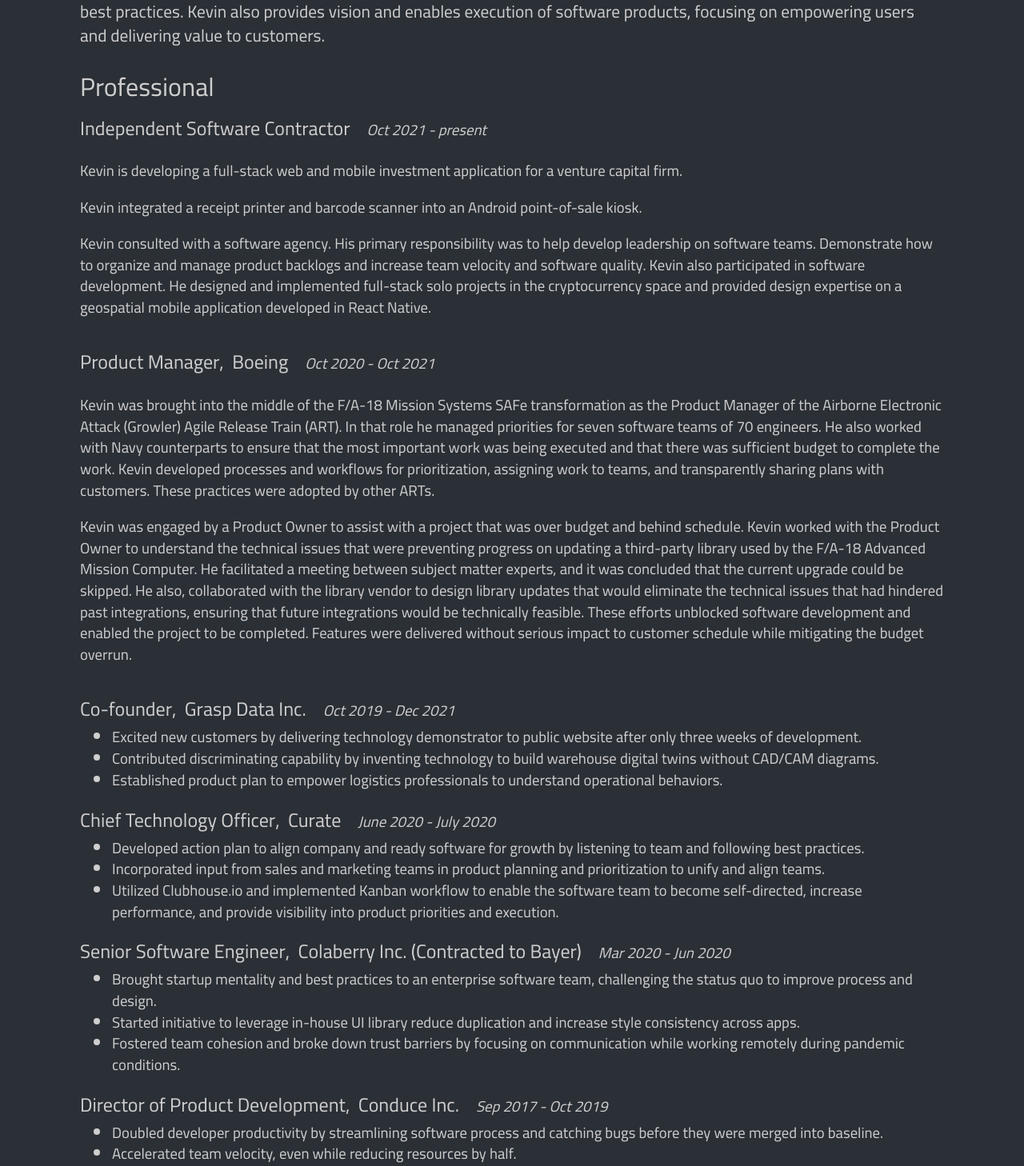
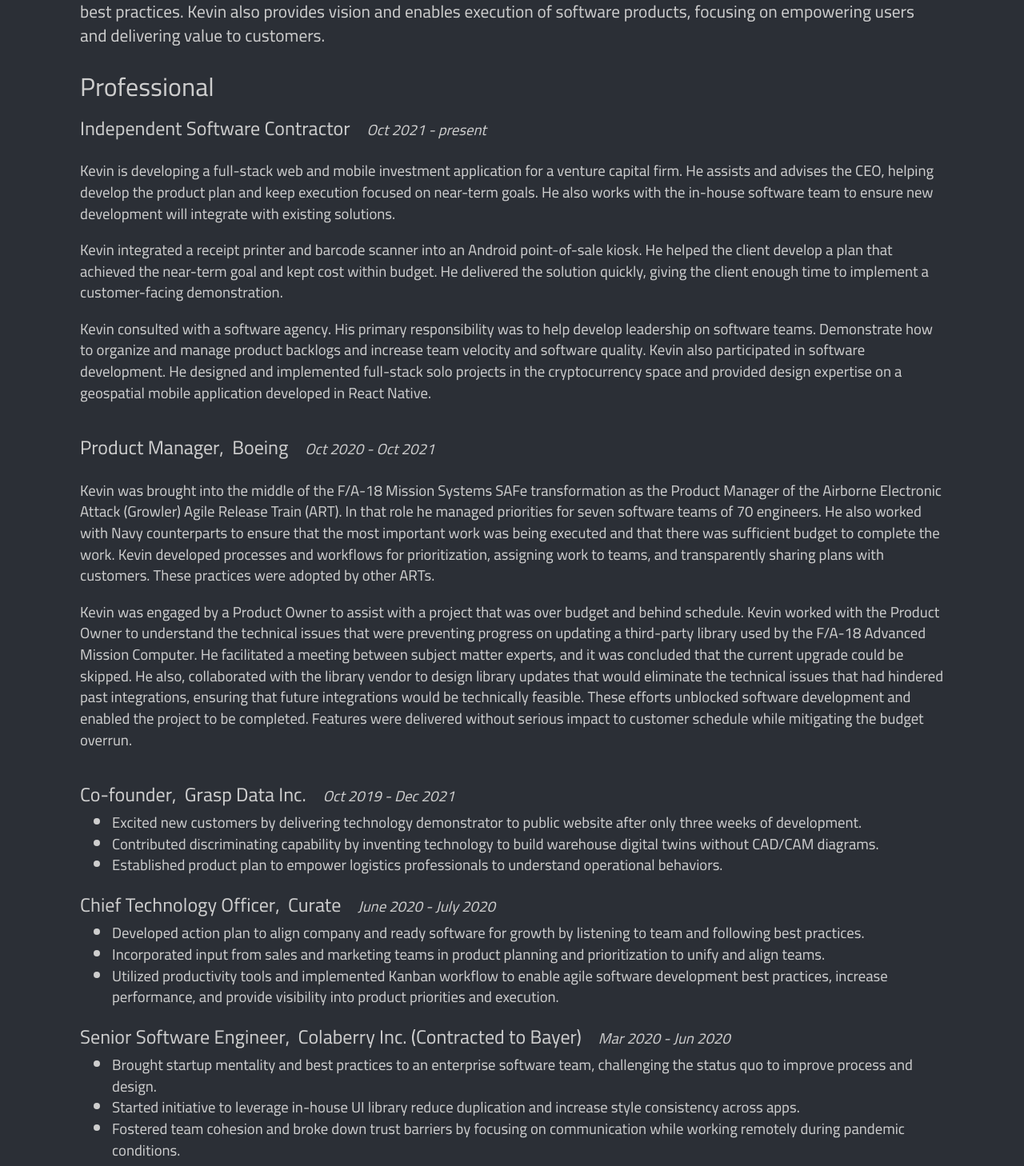
Before and after one commit to kevinvanleer/resume, a React (Create React App) app: page / in a window 1280 px wide. Shown: the part 329-1787 px from the top of the page at 80% size. Built offline with nearby package versions, Linux system fonts and the light colour scheme.

Commit message:
More explanation on some points

```diff
--- a/src/ProfessionalHighlights.js
+++ b/src/ProfessionalHighlights.js
@@ -23,8 +23,16 @@
       </Section>
       <Section>
         <Job title="Independent Software Contractor" timespan={['Oct 2021']}>
-          <p>Kevin is developing a full-stack web and mobile investment application for a venture capital firm.</p>
-          <p>Kevin integrated a receipt printer and barcode scanner into an Android point-of-sale kiosk.</p>
+          <p>
+            Kevin is developing a full-stack web and mobile investment application for a venture capital firm. He assists and
+            advises the CEO, helping develop the product plan and keep execution focused on near-term goals. He also works with
+            the in-house software team to ensure new development will integrate with existing solutions.
+          </p>
+          <p>
+            Kevin integrated a receipt printer and barcode scanner into an Android point-of-sale kiosk. He helped the client
+            develop a plan that achieved the near-term goal and kept cost within budget. He delivered the solution quickly, giving
+            the client enough time to implement a customer-facing demonstration.
+          </p>
           <p>
             Kevin consulted with a software agency. His primary responsibility was to help develop leadership on software teams.
             Demonstrate how to organize and manage product backlogs and increase team velocity and software quality. Kevin also
@@ -78,8 +86,8 @@
               Incorporated input from sales and marketing teams in product planning and prioritization to unify and align teams.
             </li>
             <li>
-              Utilized Clubhouse.io and implemented Kanban workflow to enable the software team to become self-directed, increase
-              performance, and provide visibility into product priorities and execution.
+              Utilized productivity tools and implemented Kanban workflow to enable agile software development best practices,
+              increase performance, and provide visibility into product priorities and execution.
             </li>
           </List>
         </Job>
```
